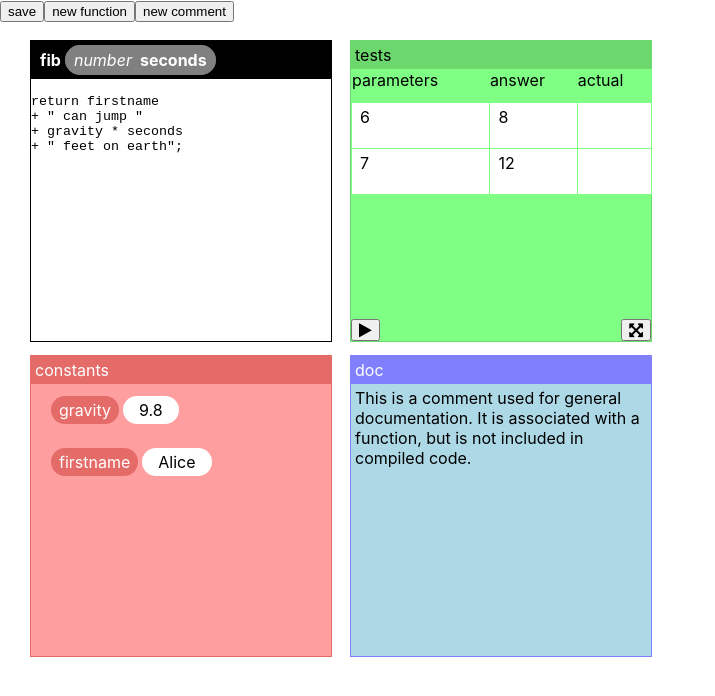
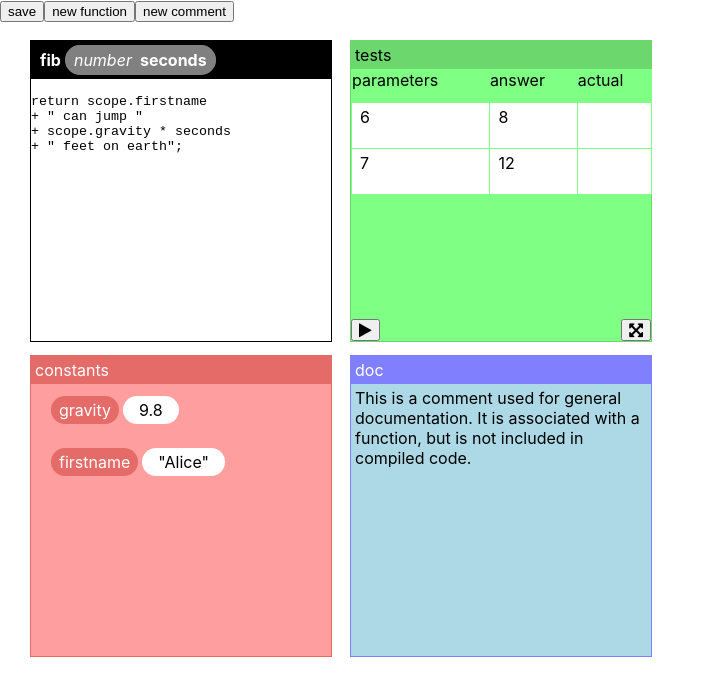
Before and after one commit to joshmarinacci/koding-experiment, a React (Create React App) app: page / in a window 1280 px wide. Shown: the top 696 px of the page, without its empty margins (0-715 px from the left). Built offline with nearby package versions, Linux system fonts and the light colour scheme.

Commit message:
split code into separate files

```diff
--- a/src/App.js
+++ b/src/App.js
@@ -1,6 +1,10 @@
 import React, {Component} from 'react';
 import './App.css'
 import 'font-awesome/css/font-awesome.css'
+import {CommentDocView} from './Comments'
+import {TestsView} from './Tests'
+import {FunView} from './FunctionView'
+import {ProcessorSystem} from './CodeProcessor'
 /*
 * Editor for function sig. name, then comma separated args
 * Editor for function body
@@ -30,9 +34,9 @@ const project = [
             }
         ],
         body: `
-        return firstname
+        return scope.firstname
             + " can jump "
-            + gravity * seconds
+            + scope.gravity * seconds
             + " feet on earth";
         `
     },
@@ -78,7 +82,7 @@ const project = [
                 id:genId("const"),
                 name:'firstname',
                 type:'string',
-                value:'Alice'
+                value:'"Alice"'
             }
         ]
     },
@@ -104,96 +108,10 @@ project.forEach(item => {
 })
 
 
-class ProcessorSystem {
-
-    constructor() {
-        this.listeners = {
-            changed:[]
-        }
-    }
-
-    process(fun) {
-        const realfun = project[0]
-        const parms = realfun.params.map(p => p.name)
-        const body = `
-        function ${realfun.name} (${parms}) {
-            ${realfun.body}
-        }
-        return ${realfun.name}
-        `;
-        console.log(body)
-        const ffun = new Function(...parms,body)()
-
-        const unit = project[1]
-
-        unit.tests.forEach(test => {
-            console.log("running test",test,test.params)
-            const res = ffun.call(null,test.params)
-            console.log("result",res)
-            test.actual[0] = res
-            test.correct = test.answer[0] === test.actual[0]
-        })
-        this.fireChanged()
-    }
-
-    fireChanged() {
-        this.listeners['changed'].forEach(cb => cb(project))
-    }
-    addEventListener(type,cb) {
-        this.listeners['changed'].push(cb)
-    }
-}
-
-const Processor = new ProcessorSystem()
+const Processor = new ProcessorSystem(project)
 
 const CanvasView = (props) => {
     return <div className={"canvas"}>{props.children}</div>
-}
-const FunView = (props) => {
-    const params = props.fun.params.map(par => {
-        return <span className="param" key={par.name}><i>{par.type}</i><b>{par.name}</b></span>
-    })
-    return <div className="function window" style={{
-        left:props.fun.position.x+"px",
-        top:props.fun.position.y+"px",
-    }}>
-        <div className="signature">
-            <span className="name">{props.fun.name}</span>
-            {params}
-        </div>
-        <div className="body">
-            {props.fun.body}
-        </div>
-    </div>
-}
-
-const TestsView = (props) => {
-    return <div className="tests window" style={{
-        left:props.fun.position.x+"px",
-        top:props.fun.position.y+"px",
-    }}>
-        <div className="title">tests</div>
-        <div className="tests-grid">
-            <div className="test-headers">
-                <header>parameters</header>
-                <header>answer</header>
-                <header>actual</header>
-            </div>
-            {props.fun.tests.map((test,i) => {
-                return <div className="test" key={i}>
-                    <span className="params">{test.params}</span>
-                    <span className={`answer`}>{test.answer}</span>
-                    <span className={`actual ${test.correct?"correct":"incorrect"}`}>{test.actual}</span>
-                </div>
-            })}
-        </div>
-        <div className="spacer"></div>
-        <footer>
-            <button className="fa fa-play" onClick={()=>Processor.process(props.fun)}></button>
-            <div className="spacer"></div>
-            <button className="fa fa-arrows-alt"></button>
-        </footer>
-    </div>
 }
 
 const ConstantsView = (props) => {
@@ -207,20 +125,20 @@ const ConstantsView = (props) => {
             return <div className="const" key={i}>
                 <span className="constant-name">{test.name}</span>
                 <span className="constant-type">{test.type}</span>
-                <span className="constant-value">{test.value}</span>
+                <ConstantEditorView cons={test}/>
             </div>
         })}
     </div>
 }
 
-const CommentDocView = (props) => {
-    return <div className="comment window" style={{
-        left:props.fun.position.x+"px",
-        top:props.fun.position.y+"px",
-    }}>
-        <div className="title">doc</div>
-        <div className="body">{props.fun.body}</div>
-    </div>
+const ConstantEditorView = (props) => {
+    return <span className="constant-value"
+                 onClick={()=>{
+                     console.log("going to edit")
+                 }}
+    >
+        {props.cons.value}
+    </span>
 }
 
 const Menu = (props) => {
@@ -238,7 +156,6 @@ class App extends Component {
             project:project
         }
         Processor.addEventListener('changed',(project)=>{
-            console.log("updating state")
             this.setState({project:project})
         })
     }
@@ -249,7 +166,7 @@ class App extends Component {
             <CanvasView project={project}>
                 <Menu/>
                 <FunView fun={project[0]}/>
-                <TestsView fun={project[1]}/>
+                <TestsView fun={project[1]} processor={Processor}/>
                 <ConstantsView fun={project[2]}/>
                 <CommentDocView fun={project[3]}/>
             </CanvasView>
--- /dev/null
+++ b/src/CodeProcessor.js
@@ -0,0 +1,50 @@
+export class ProcessorSystem {
+
+    constructor(project) {
+        this.listeners = {
+            changed:[]
+        }
+        this.project = project
+    }
+
+    process(fun) {
+        const project = this.project
+        const consts = project[2].consts
+        const realfun = project[0]
+        const parms = realfun.params.map(p => p.name)
+        const body = `
+        const scope = {
+            ${consts.map(c => c.name+":"+c.value).join(",\n")}
+        }
+        function ${realfun.name} (${parms}) {
+            ${realfun.body}
+        }
+        scope.${realfun.name} = ${realfun.name}
+        return scope;
+        `;
+        console.log(body)
+        const scope = new Function(...parms,body)()
+
+        const unit = project[1]
+
+        try {
+            unit.tests.forEach(test => {
+                console.log("running test", test, test.params)
+                const res = scope[realfun.name].call(null, test.params)
+                console.log("result", res)
+                test.actual[0] = res
+                test.correct = test.answer[0] === test.actual[0]
+            })
+            this.fireChanged()
+        } catch (e) {
+            console.error(e)
+        }
+    }
+
+    fireChanged() {
+        this.listeners['changed'].forEach(cb => cb(this.project))
+    }
+    addEventListener(type,cb) {
+        this.listeners['changed'].push(cb)
+    }
+}
--- /dev/null
+++ b/src/Comments.js
@@ -0,0 +1,11 @@
+import React from 'react';
+
+export const CommentDocView = (props) => {
+    return <div className="comment window" style={{
+        left:props.fun.position.x+"px",
+        top:props.fun.position.y+"px",
+    }}>
+        <div className="title">doc</div>
+        <div className="body">{props.fun.body}</div>
+    </div>
+}
--- /dev/null
+++ b/src/FunctionView.js
@@ -0,0 +1,19 @@
+import React from 'react';
+
+export const FunView = (props) => {
+    const params = props.fun.params.map(par => {
+        return <span className="param" key={par.name}><i>{par.type}</i><b>{par.name}</b></span>
+    })
+    return <div className="function window" style={{
+        left:props.fun.position.x+"px",
+        top:props.fun.position.y+"px",
+    }}>
+        <div className="signature">
+            <span className="name">{props.fun.name}</span>
+            {params}
+        </div>
+        <div className="body">
+            {props.fun.body}
+        </div>
+    </div>
+}
--- /dev/null
+++ b/src/Tests.js
@@ -0,0 +1,30 @@
+import React from 'react';
+
+export const TestsView = (props) => {
+    return <div className="tests window" style={{
+        left:props.fun.position.x+"px",
+        top:props.fun.position.y+"px",
+    }}>
+        <div className="title">tests</div>
+        <div className="tests-grid">
+            <div className="test-headers">
+                <header>parameters</header>
+                <header>answer</header>
+                <header>actual</header>
+            </div>
+            {props.fun.tests.map((test,i) => {
+                return <div className="test" key={i}>
+                    <span className="params">{test.params}</span>
+                    <span className={`answer`}>{test.answer}</span>
+                    <span className={`actual ${test.correct?"correct":"incorrect"}`}>{test.actual}</span>
+                </div>
+            })}
+        </div>
+        <div className="spacer"></div>
+        <footer>
+            <button className="fa fa-play" onClick={()=>props.processor.process(props.fun)}></button>
+            <div className="spacer"></div>
+            <button className="fa fa-arrows-alt"></button>
+        </footer>
+    </div>
+}
```
